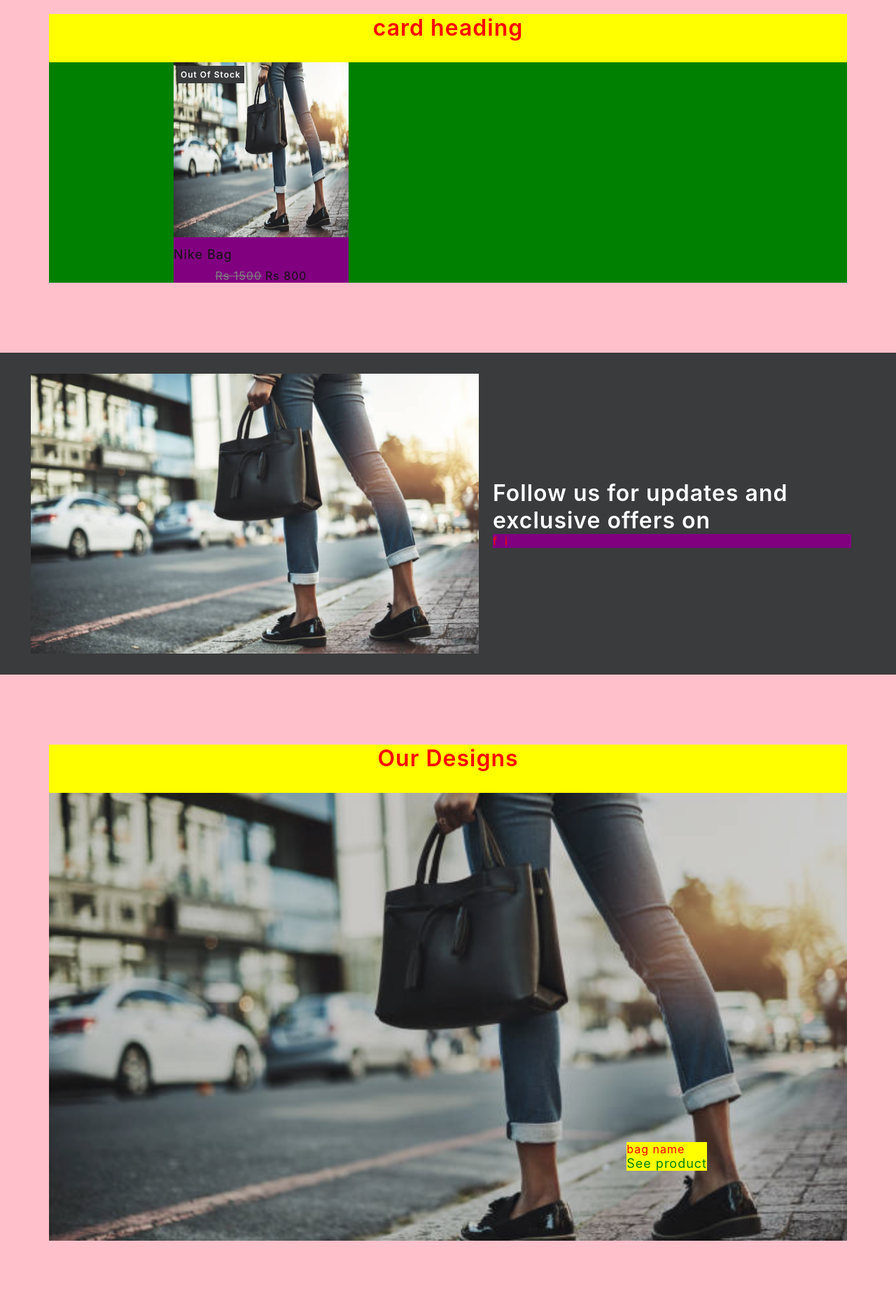
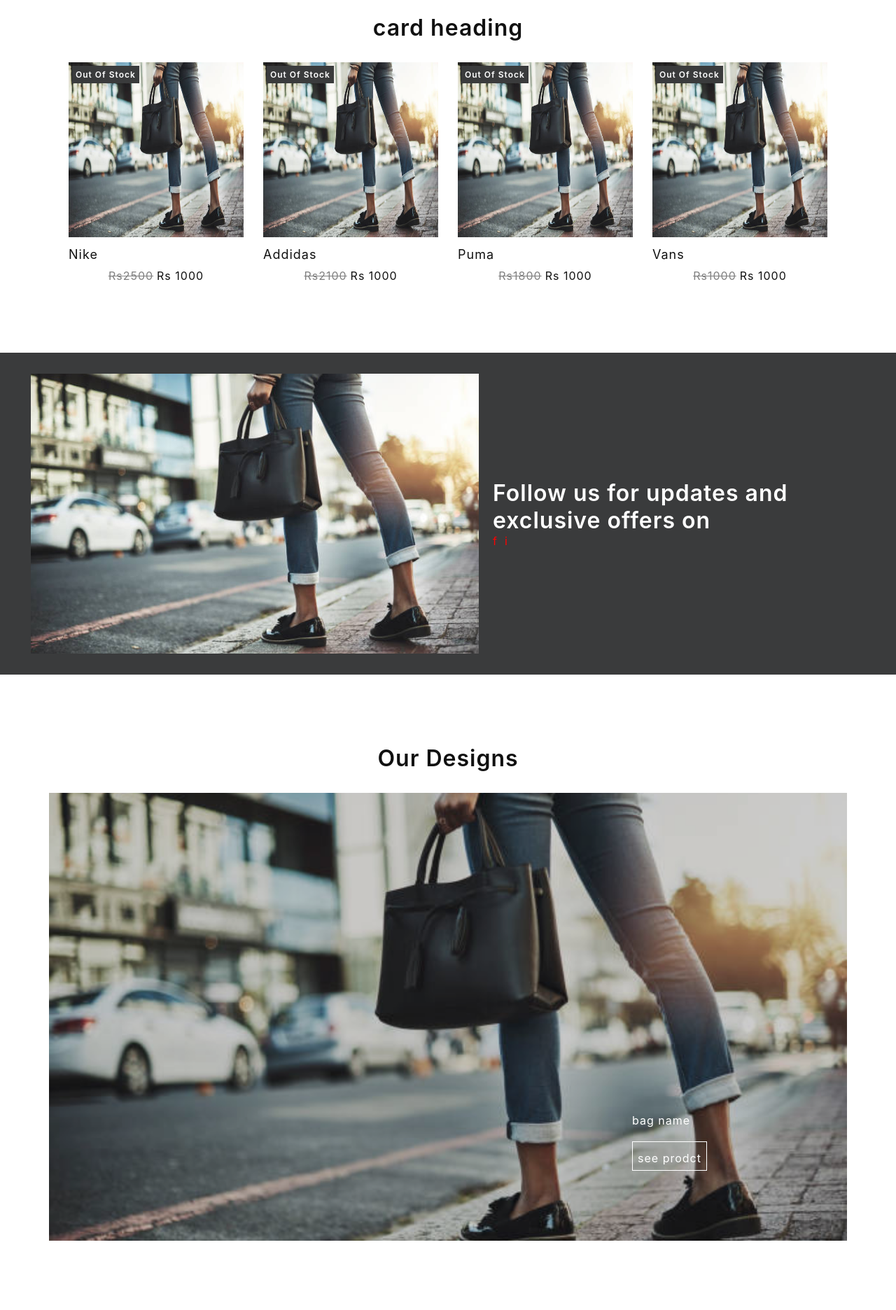
Before and after one commit to AnupRijal123/bag_shopping_website, a React (Create React App) app: page / in a window 1280 px wide. Shown: the part 880-2752 px from the top of the page at 70% size. Built offline with nearby package versions, Linux system fonts and the light colour scheme.

Commit message:
Added map for card display in CardSection.js

```diff
--- a/src/App.js
+++ b/src/App.js
@@ -14,13 +14,13 @@ function App() {
       {/* <div className="button-layout button-transparent-background button-white-border">
         <div className="button-background-container button-white-background"></div>
         <p className="button-text white-text">hello</p>
-      </div> */}
+      </div>
 
 
       <div className="button-layout button-transparent-background button-gray-border">
         <div className="button-background-container button-gray-background"></div>
         <p className="button-text dark-gray-text">hello</p>
-      </div>
+      </div> */}
 
       <Footer />
 
--- a/src/components/Banner.js
+++ b/src/components/Banner.js
@@ -3,7 +3,6 @@ import '../styles/Banner.css';
 function Banner() {
     return (
         <div className="banner-container">
-            {/* <img className="banner-image" src={require('../assets/images/bannerimage.jpg')} alt="banner" /> */}
             <video className="banner-video" autoPlay muted loop>
                 <source src={require('../assets/videos/video1.mp4')} type="video/mp4" />
             </video>
@@ -12,6 +11,12 @@ function Banner() {
                 <p className="white-text">Get all types of bags</p>
                 <h2 className="white-text">From us</h2>
 
+                <div className="button-layout button-transparent-background button-white-border">
+                    <div className="button-background-container button-white-background">
+                        <p className="button-text white-text">scroll down</p>
+                    </div>
+                </div>
+
 
             </div>
         </div>
--- a/src/components/CardSection.js
+++ b/src/components/CardSection.js
@@ -1,25 +1,65 @@
 import '../styles/CardSection.css';
 
 function CardSection() {
+
+    const cardItems = [
+        {
+            id: 1,
+            name: 'Nike',
+            img: 'bannerimage.jpg',
+            originalPrice: 2500,
+            discountedPrice: 1000
+        },
+        {
+            id: 2,
+            name: 'Addidas',
+            img: 'bannerimage.jpg',
+            originalPrice: 2100,
+            discountedPrice: 1000
+        },
+        {
+            id: 3,
+            name: 'Puma',
+            img: 'bannerimage.jpg',
+            originalPrice: 1800,
+            discountedPrice: 1000
+        },
+        {
+            id: 4,
+            name: 'Vans',
+            img: 'bannerimage.jpg',
+            originalPrice: 1000,
+            discountedPrice: 1000
+        },
+
+    ];
     return (
         <>
             <h1 className="section-heading-text center-aligned-text black-text">card heading</h1>
 
             <div className="card-container">
-                <div className="card">
+
+                {cardItems.map((item) => (
+                    <div className="card" key={item.id}>
                         <div className="tag">
                             <p className="small-text white-text tag-text">Out Of Stock</p>
                         </div>
                         <img className="card-image" src={require('../assets/images/bannerimage.jpg')} alt="card-item" />
-                    <h2 className="card-item-name-text black-text">Nike Bag</h2>
+                        <h2 className="card-item-name-text black-text">{item.name}</h2>
 
                         <div className="card-price-container">
-                        <p className="strike-text light-gray-text">Rs 1500</p>
-                        <p className="black-text">Rs 800</p>
+                            <p className="strike-text light-gray-text">Rs{item.originalPrice}</p>
+                            <p className="black-text">Rs {item.discountedPrice}</p>
                         </div>
 
                         <p className="read-more-text link-text">Read more</p>
                     </div>
+
+                ))}
+
+
+
+
 
 
 
--- a/src/components/Footer.js
+++ b/src/components/Footer.js
@@ -45,7 +45,7 @@ function Footer() {
 
             <div className="footer-second-row">
                 <p className="white-text">All Rights Reserved,{currentYear}</p>
-                <p className="small-text light-gray-text">Website developed by Anup Rijal</p>
+                <p className="small-text light-gray-text">Website designed and coded by Anup Rijal</p>
             </div>
 
 
--- a/src/pages/HomePage.js
+++ b/src/pages/HomePage.js
@@ -70,8 +70,12 @@ function HomePage() {
                 <div ref={imageSliderRef} className="image-slider-section-container">
                     <div className="slider-image-item">
                         <div className="slider-image-description">
-                            <p>bag name</p>
-                            <h2>See product</h2>
+                            <p className="white-text">bag name</p>
+
+                            <div className="button-layout button-transparent-background button-white-border">
+                                <div className="button-background-container button-white-background"></div>
+                                <p className="button-text white-text">see prodct</p>
+                            </div>
                         </div>
                         <img className="slider-image" src={require('../assets/images/bannerimage.jpg')} alt="items-image" />
                     </div>
--- a/src/styles/App.css
+++ b/src/styles/App.css
@@ -64,7 +64,7 @@ p {
 }
 
 .section-container {
-    background-color: pink;
+    /* background-color: pink; */
     padding: 100px 70px;
 }
 
@@ -85,8 +85,8 @@ p {
 }
 
 .section-heading-text {
-    color: Red;
-    background-color: yellow;
+    /* color: Red; */
+    /* background-color: yellow; */
     padding-bottom: 30px;
 }
 
@@ -101,7 +101,7 @@ p {
 }
 
 .coloured-background-section-image-container {
-    background-color: Red;
+    /* background-color: Red; */
     overflow: hidden;
     width: 50%;
     height: 400px;
@@ -125,7 +125,7 @@ p {
 }
 
 .social-media-icon-container {
-    background-color: purple;
+    /* background-color: purple; */
     display: flex;
     gap: 10px;
 }
@@ -134,12 +134,12 @@ p {
 .button-layout {
     cursor: pointer;
     position: relative;
-    width: 80px;
+    width: 105px;
     height: 40px;
 }
 
 .button-transparent-background {
-    background-color: red;
+    background: transparent;
 }
 
 .button-white-border {
@@ -194,12 +194,12 @@ p {
 
 @media only screen and (max-width:768px) {
     .section-container {
-        background-color: yellow;
+        /* background-color: yellow; */
         padding: 30px 20px;
     }
 
     .coloured-background-section-image-container {
-        background-color: pink;
+        /* background-color: pink; */
         width: 100%;
     }
 
--- a/src/styles/Banner.css
+++ b/src/styles/Banner.css
@@ -39,7 +39,7 @@
 }
 
 .banner-content {
-    background-color: yellow;
+    /* background-color: yellow; */
     position: absolute;
     z-index: 9;
     bottom: 120px;
--- a/src/styles/CardSection.css
+++ b/src/styles/CardSection.css
@@ -4,7 +4,7 @@
 }
 
 .card-container {
-    background-color: yellow;
+    /* background-color: yellow; */
     display: grid;
     grid-template-columns: auto auto auto auto;
     justify-content: space-evenly;
@@ -16,7 +16,7 @@
 }
 
 .card {
-    background-color: purple;
+    /* background-color: purple; */
     position: relative;
 }
 
@@ -76,7 +76,7 @@
 
 @media only screen and (max-width:1300px) {
     .card-container {
-        background-color: green;
+        /* background-color: green; */
         grid-row-gap: 30px;
     }
 }
@@ -84,7 +84,7 @@
 
 @media only screen and (max-width:1200px) {
     .card-container {
-        background-color: orange;
+        /* background-color: orange; */
         grid-template-columns: auto auto auto;
     }
 }
@@ -118,7 +118,7 @@
     }
 
     .card-container {
-        background-color: black;
+        /* background-color: black; */
         justify-content: space-between;
     }
 }
--- a/src/styles/Footer.css
+++ b/src/styles/Footer.css
@@ -25,7 +25,7 @@
 /* mobile phones */
 @media only screen and (max-width:520px) {
     .footer-first-row {
-        background-color: pink;
+        /* background-color: pink; */
         flex-direction: column;
         gap: 20px;
         padding: 30px 20px;
--- a/src/styles/HomePage.css
+++ b/src/styles/HomePage.css
@@ -29,9 +29,11 @@
 }
 
 .slider-image-description {
-    background-color: yellow;
     position: absolute;
     z-index: 1;
     right: 200px;
     bottom: 100px;
+    display: flex;
+    flex-direction: column;
+    gap: 20px;
 }
--- a/src/styles/Navbar.css
+++ b/src/styles/Navbar.css
@@ -36,12 +36,10 @@
 
 @media only screen and (max-width:768px) {
     .navbar-first-row {
-        background-color: purple;
         padding: 0px 20px;
     }
 
     .navbar-second-row-items-contanier {
-        background-color: yellow;
         gap: 20px;
     }
 }
```
Lines whose indentation alone changed are shown as unchanged.
